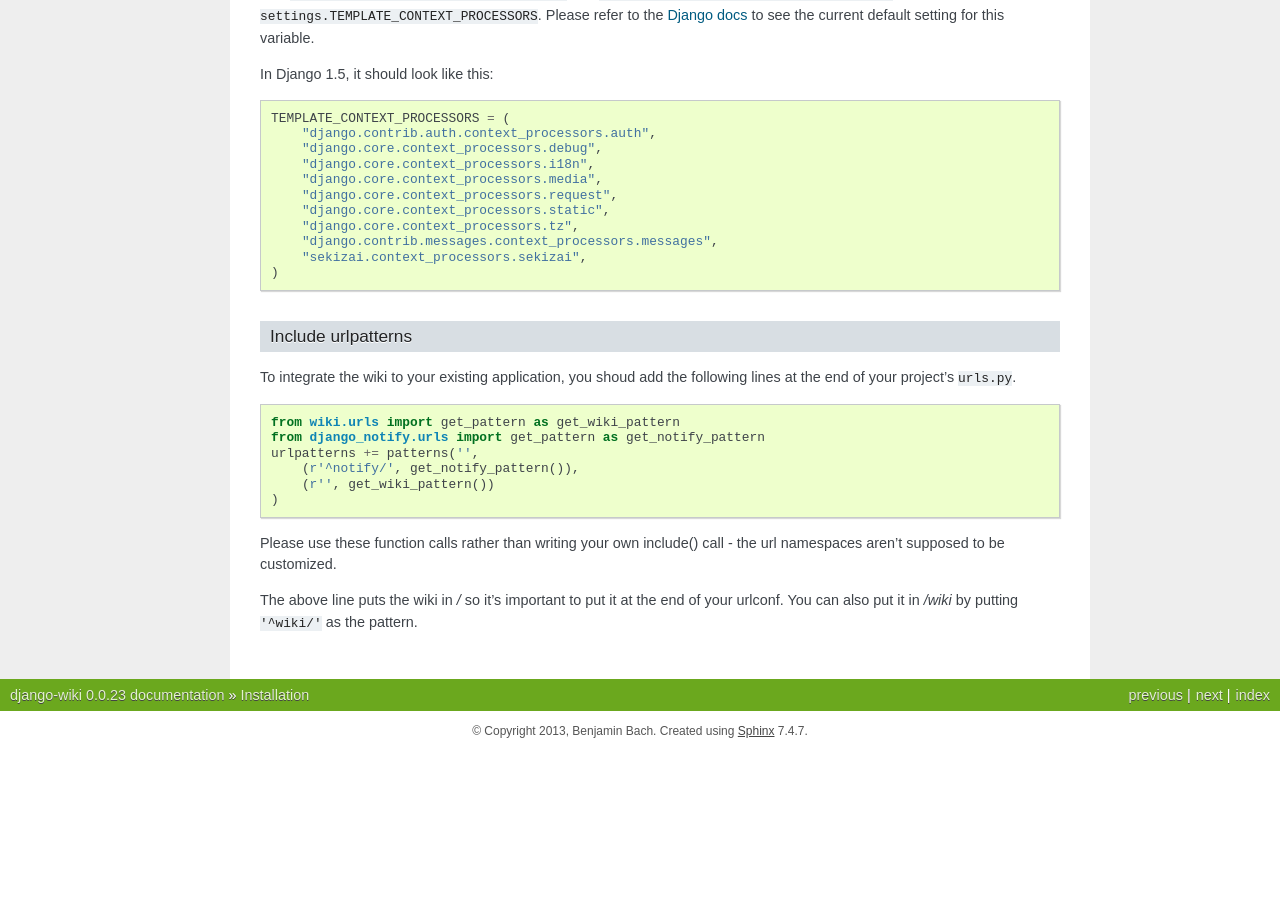
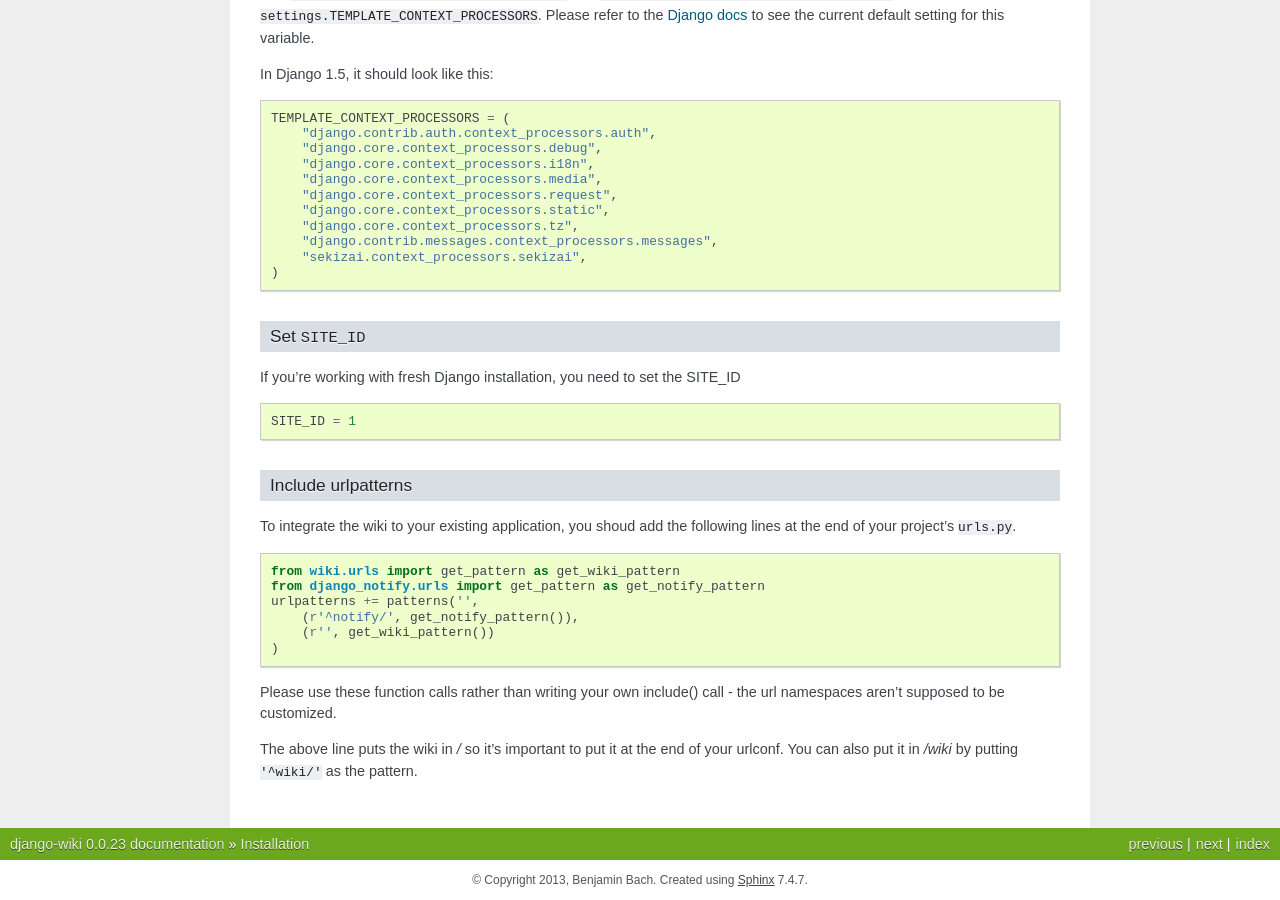
Before and after one commit to django-wiki/django-wiki, a Sphinx documentation site: the page built from docs/installation.rst, in a window 1280 px wide and 900 px high, scrolled down 1921 px. Built offline with Sphinx 7.4.7, drawn with Linux system fonts in a browser that asks for light colours; before the commit the page ends 2672 px from its top, so only the background shows below that.

Commit message:
Update installation.rst

```diff
--- a/docs/installation.rst
+++ b/docs/installation.rst
@@ -145,6 +145,16 @@ In Django 1.5, it should look like this:
         "sekizai.context_processors.sekizai",
     )
 
+Set ``SITE_ID``
+~~~~~~~~~~~~~~~~~~~~~~~~~~~~~~~~~~~~~~~~~
+
+If you're working with fresh Django installation, you need to set the SITE_ID
+
+::
+
+    SITE_ID = 1
+
+
 Include urlpatterns
 ~~~~~~~~~~~~~~~~~~~
 
```
